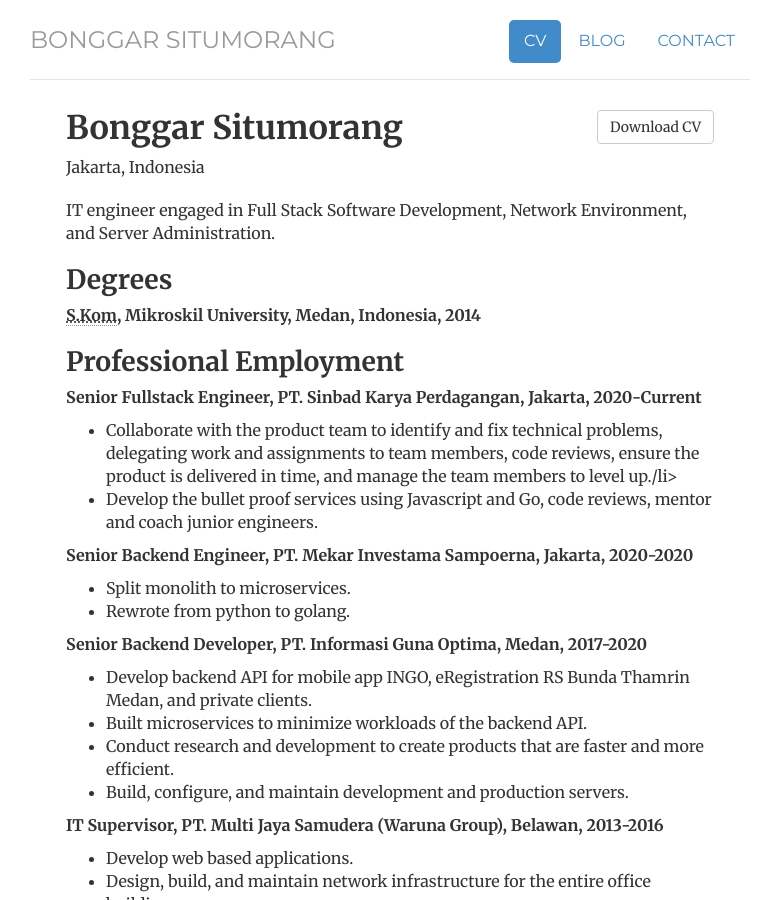
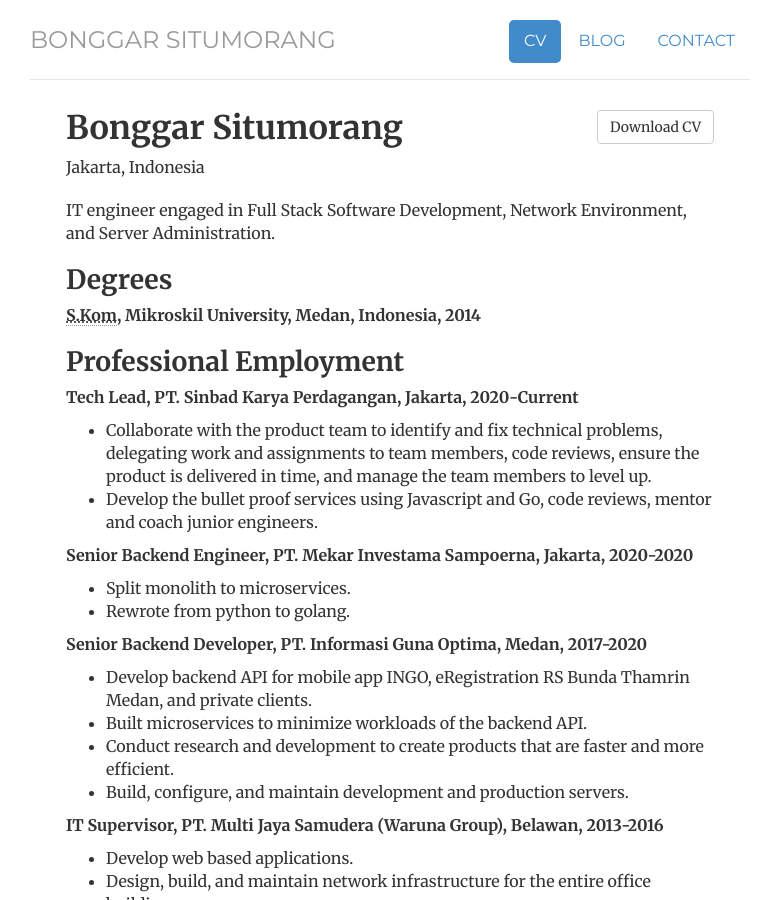
Before and after one commit to bonggar/bonggar.github.io, a Jekyll site: the page built from cv/index.html, in a window 1280 px wide and 900 px high. Shown: the whole window, without its empty margins (250-1012 px from the left). Built offline with Jekyll 4.4.1, drawn with Linux system fonts in a browser that asks for light colours.

Commit message:
Update index.html

```diff
--- a/cv/index.html
+++ b/cv/index.html
@@ -23,9 +23,9 @@ description: Current CV for Bonggar Situmorang, a Full Stack Software Engineer,
 
 				<h2>Professional Employment</h2>
 
-				<p><strong>Senior Fullstack Engineer, PT. Sinbad Karya Perdagangan, Jakarta, 2020-Current</strong></p>
+				<p><strong>Tech Lead, PT. Sinbad Karya Perdagangan, Jakarta, 2020-Current</strong></p>
 					<ul>
-						<li>Collaborate with the product team to identify and fix technical problems, delegating work and assignments to team members, code reviews, ensure the product is delivered in time, and manage the team members to level up./li>
+						<li>Collaborate with the product team to identify and fix technical problems, delegating work and assignments to team members, code reviews, ensure the product is delivered in time, and manage the team members to level up.</li>
 						<li>Develop the bullet proof services using Javascript and Go, code reviews, mentor and coach junior engineers.</li>
 					</ul>
 
```
